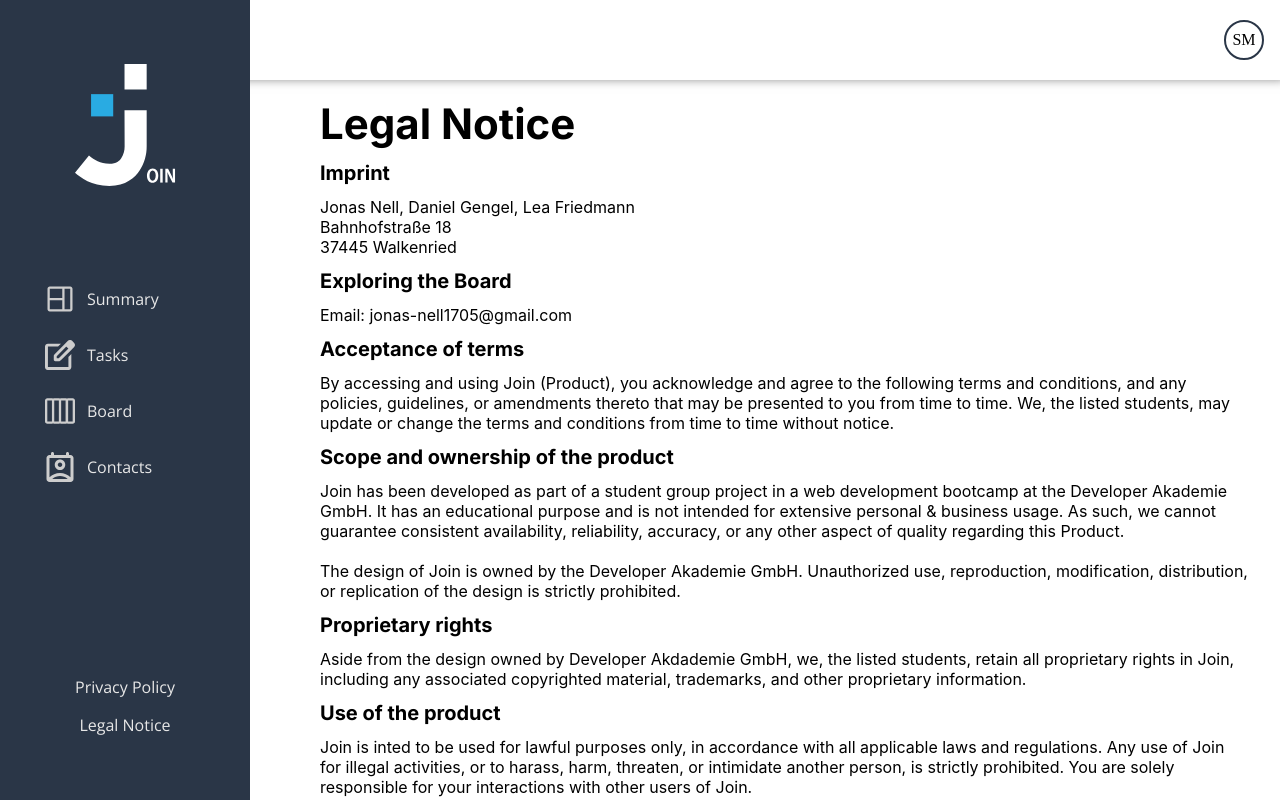
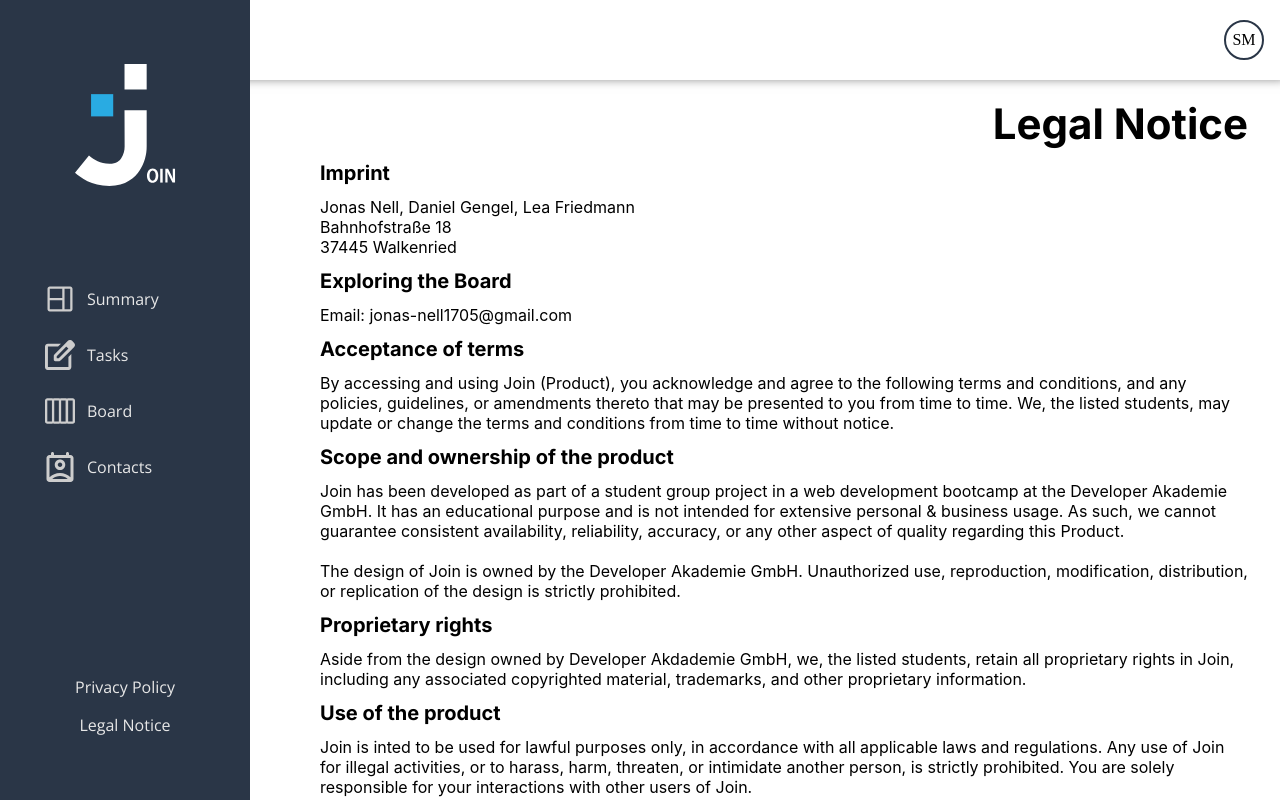
Before and after one commit to jonas-nell/join, an Angular app: page /legal-notice in a window 1280 px wide. Built offline with nearby package versions, Linux system fonts and the light colour scheme; a web font is replaced by a local one.

Commit message:
fix: back button legal pages positioning

```diff
--- a/src/app/pages/help/help.html
+++ b/src/app/pages/help/help.html
@@ -1,6 +1,8 @@
 <div class="legal-wrapper">
-    <app-back-button></app-back-button>
-    <h2>Help</h2>
+    <div class="legal-top">
+        <app-back-button></app-back-button>
+        <h2>Help</h2>
+    </div>
     <span
         >Welcome to the help page for Join, your guide to using our kanban project management tool.
         Here, we'll provide an overview of what Join is, how it can benefit you, and how to use
--- a/src/app/pages/help/help.scss
+++ b/src/app/pages/help/help.scss
@@ -6,10 +6,9 @@
     width: 100%;
     @include flex($align: start, $gap: 12);
 
-    app-back-button {
-        position: absolute;
-        top: 18px;
-        right: 16px;
+    .legal-top{
+        width: 100%;
+        @include flex(row-reverse, $justify: space-between, $gap: 14);
     }
 
     h2 {
--- a/src/app/pages/legal-notice/legal-notice.html
+++ b/src/app/pages/legal-notice/legal-notice.html
@@ -1,6 +1,8 @@
 <div class="legal-wrapper">
-    <app-back-button></app-back-button>
-    <h2>Legal Notice</h2>
+    <div class="legal-top">
+        <app-back-button></app-back-button>
+        <h2>Legal Notice</h2>
+    </div>
     <h3>Imprint</h3>
     Jonas Nell, Daniel Gengel, Lea Friedmann <br>
     Bahnhofstraße 18 <br>
--- a/src/app/pages/legal-notice/legal-notice.scss
+++ b/src/app/pages/legal-notice/legal-notice.scss
@@ -6,10 +6,9 @@
     width: 100%;
     @include flex($align: start, $gap: 12);
 
-    app-back-button{
-        position: absolute;
-        top: 18px;
-        right: 16px;
+    .legal-top{
+        width: 100%;
+        @include flex(row-reverse, $justify: space-between, $gap: 14);
     }
 
     h2 {
--- a/src/app/pages/privacy-policy/privacy-policy.html
+++ b/src/app/pages/privacy-policy/privacy-policy.html
@@ -1,6 +1,8 @@
 <div class="legal-wrapper">
-    <app-back-button></app-back-button>
-    <h2>Privacy Policy</h2>
+    <div class="legal-top">
+        <app-back-button></app-back-button>
+        <h2>Privacy Policy</h2>
+    </div>
 
     <span> Last updated: August 11, 2026 </span>
 
--- a/src/app/pages/privacy-policy/privacy-policy.scss
+++ b/src/app/pages/privacy-policy/privacy-policy.scss
@@ -7,10 +7,9 @@
     width: 100%;
     @include flex($align:start, $gap: 12);
 
-    app-back-button{
-        position: absolute;
-        top: 18px;
-        right: 16px;
+    .legal-top{
+        width: 100%;
+        @include flex(row-reverse, $justify: space-between, $gap: 14);
     }
 
     h2 {
```
